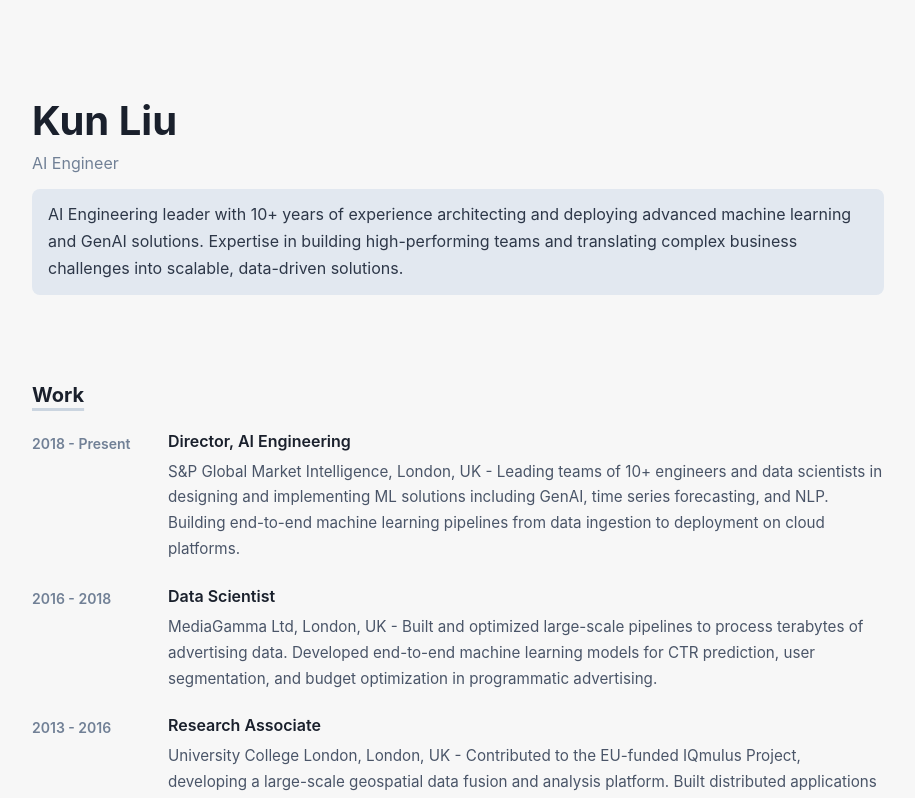
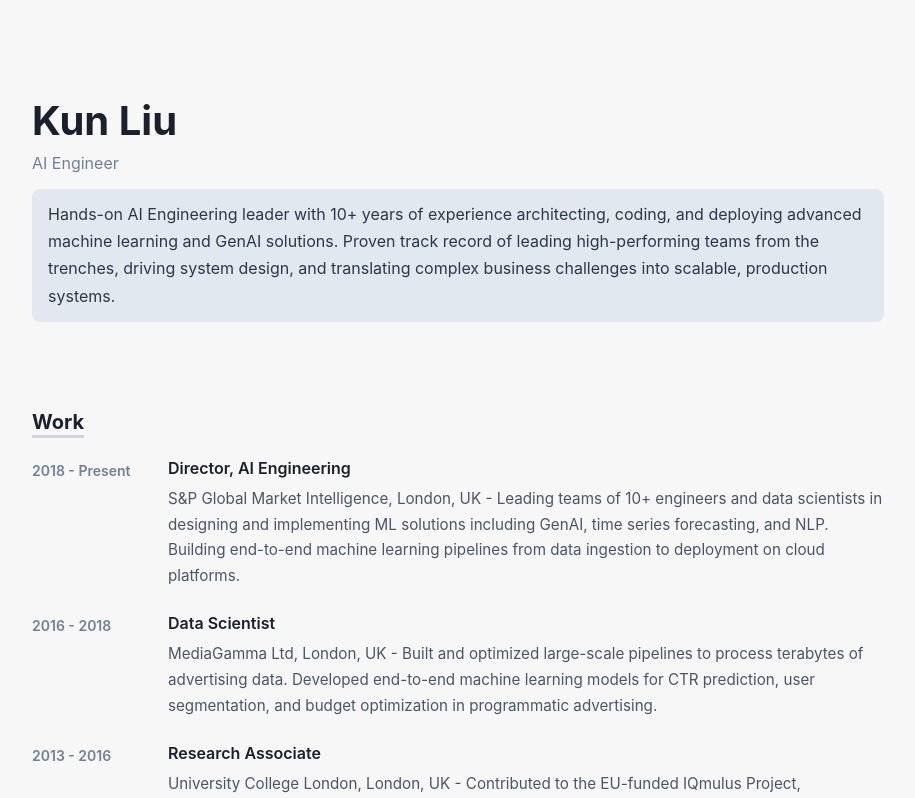
Before and after one commit to kwenlyou/kwenlyou.github.io, a React (Vite) app: page / in a window 1280 px wide. Shown: the top 798 px of the page, without its empty margins (182-1097 px from the left). Built offline with nearby package versions, Linux system fonts and the light colour scheme.

Commit message:
Update App.jsx

```diff
--- a/src/App.jsx
+++ b/src/App.jsx
@@ -10,7 +10,7 @@ function App() {
             <h1 className="name">Kun Liu</h1>
             <p className="tagline">AI Engineer</p>
             <p className="bio">
-              AI Engineering leader with 10+ years of experience architecting and deploying advanced machine learning and GenAI solutions. Expertise in building high-performing teams and translating complex business challenges into scalable, data-driven solutions.
+              Hands-on AI Engineering leader with 10+ years of experience architecting, coding, and deploying advanced machine learning and GenAI solutions. Proven track record of leading high-performing teams from the trenches, driving system design, and translating complex business challenges into scalable, production systems.
             </p>
           </div>
         </section>
```
